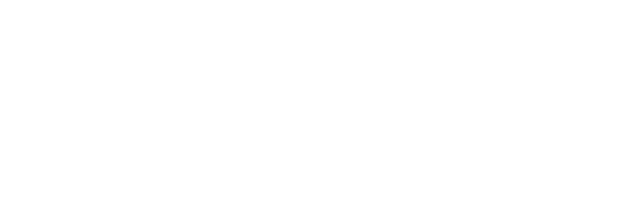
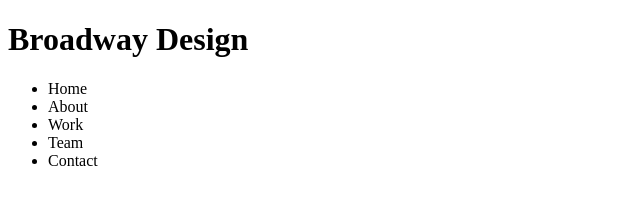
Before and after one commit to oliviagrech/BroadwayDesign, a plain HTML site: page index.html in a window 1280 px wide. Shown: the whole page, without its empty margins (0-640 px from the left). Drawn offline with Linux system fonts and the light colour scheme.

Commit message:
Create HTML for header section

```diff
--- a/index.html
+++ b/index.html
@@ -5,5 +5,17 @@
 		<title>Broadyway Design</title>
 	</head>
 	<body>
+		<div class="header">
+			<h1>Broadway Design</h1>
+			<div class="nav">
+				<ul>
+					<li>Home</li>
+					<li>About</li>
+					<li>Work</li>
+					<li>Team</li>
+					<li>Contact</li>
+				</ul>
+			</div>
+		</div>
 	</body>
 </html>
```
